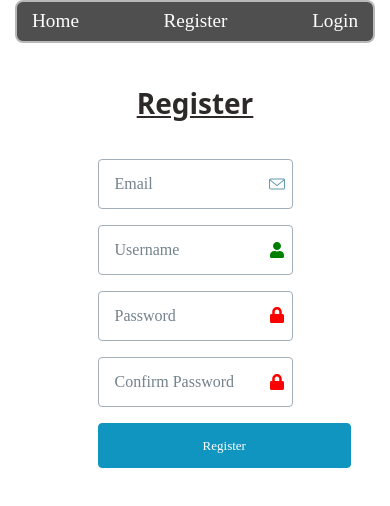
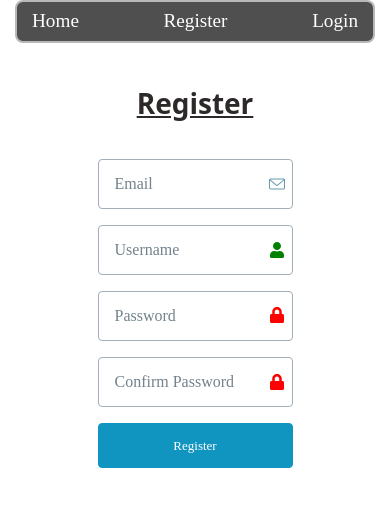
Before and after one commit to hoyrod1/St-Cloud_Rodney-Login-Registration-Capstone, a React (Vite) app: page /register in a window 390 px wide. Shown: the top 506 px of the page. Built offline with nearby package versions, Linux system fonts and the light colour scheme; no server answers.

Commit message:
Updated the media query in the register.css file to be resposive to all devices

```diff
--- a/src/pages/register/register.jsx
+++ b/src/pages/register/register.jsx
@@ -105,7 +105,9 @@ function Register() {
             />
             <FaLock className="password-lock-icon-2" />
           </div>
-          <button type="submit">Register</button>
+          <button className="register-button" type="submit">
+            Register
+          </button>
           <div className="error-message">
             <p>{registrationError}</p>
           </div>
--- a/src/pages/register/styles/register.css
+++ b/src/pages/register/styles/register.css
@@ -65,3 +65,28 @@
   color: green;
 }
 /*-------------------------------------*/
+/* MEDIA QUERY */
+
+@media (max-width: 64em) {
+  .register-button[type="submit"] {
+    width: 100%;
+  }
+}
+
+@media (max-width: 52em) {
+  .register-button[type="submit"] {
+    width: 100%;
+  }
+}
+
+@media (max-width: 48em) {
+  .register-button[type="submit"] {
+    width: 100%;
+  }
+}
+
+@media (max-width: 27em) {
+  .lregister-button[type="submit"] {
+    width: 100%;
+  }
+}
```
